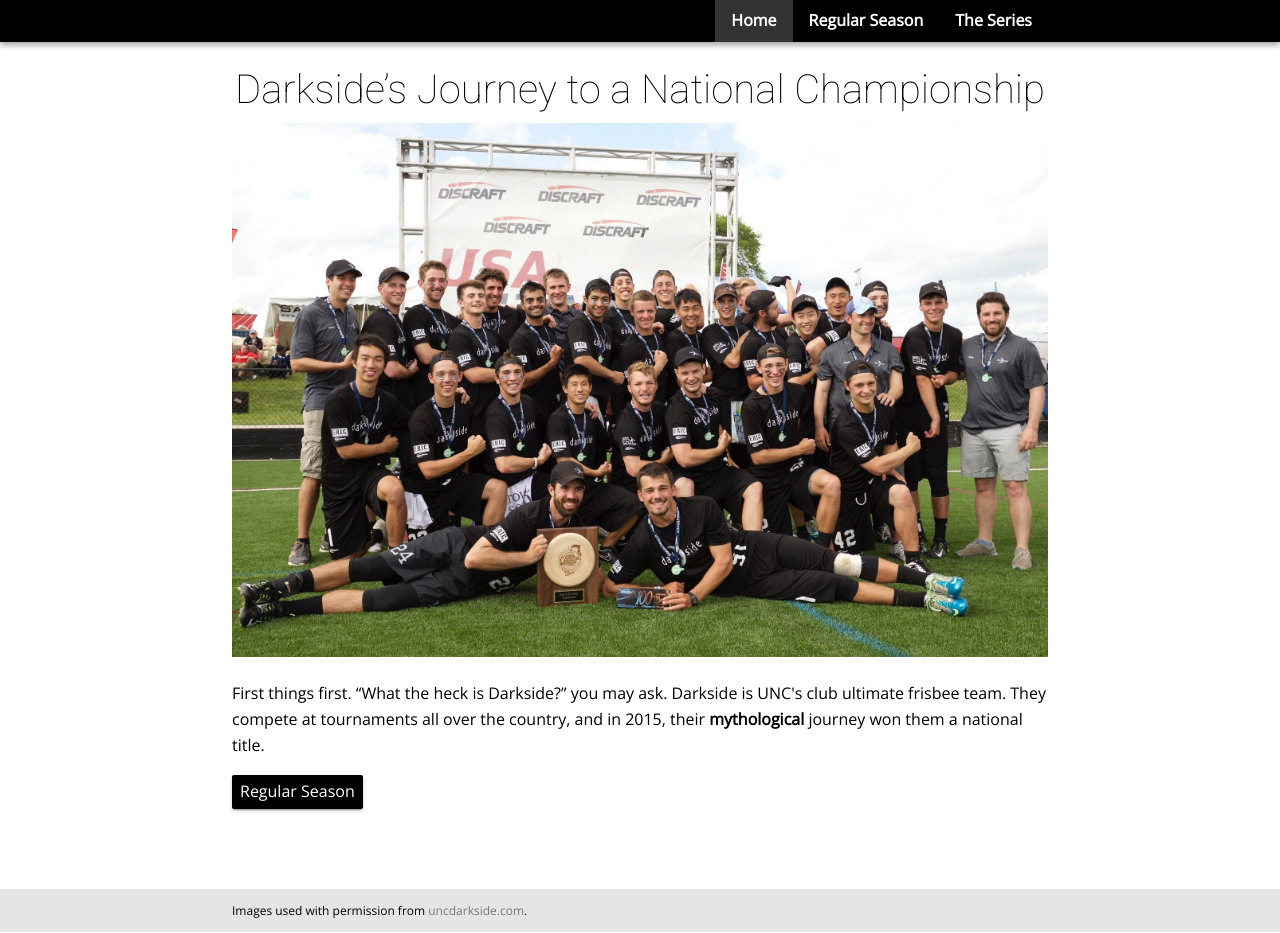
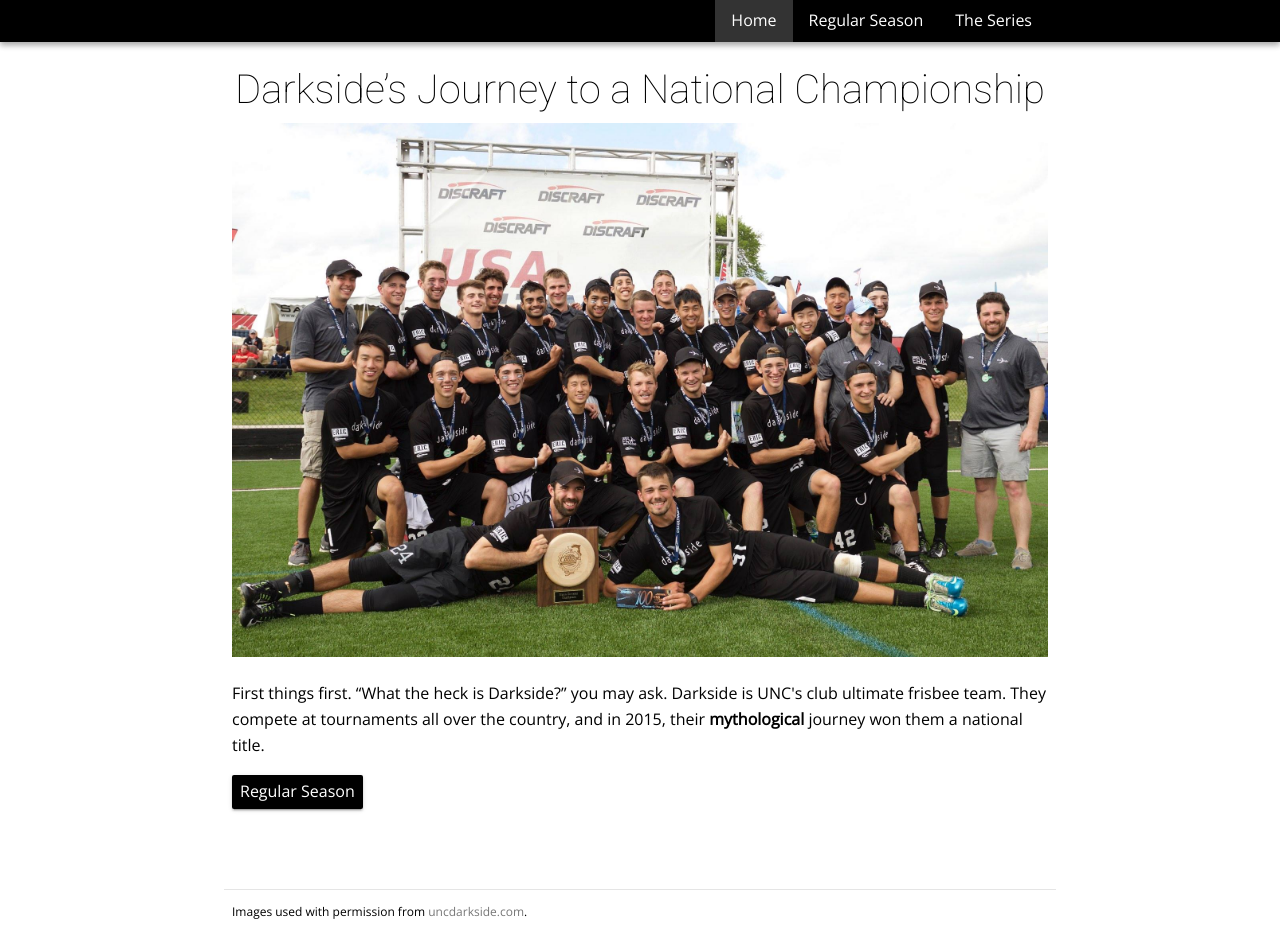
Before and after one commit to cdriehuys/comp426, a website: page a1/a1.html in a window 1280 px wide. Drawn offline with nearby package versions, Linux system fonts and the light colour scheme.

Commit message:
Use border for footer instead of background.
The border is a little less attention grabbing, and we're required to
have a border as part of the assignment.

```diff
--- a/a1/a1.css
+++ b/a1/a1.css
@@ -21,8 +21,11 @@ body {
 }
 
 footer {
-  background: #e5e5e5;
   margin-top: 5rem;
+}
+
+footer > .container {
+  border-top: 1px solid #e5e5e5;
 }
 
 h1,
@@ -111,7 +114,6 @@ p {
 
 .navbar__link {
   color: white;
-  font-weight: bold;
   margin: 0;
   padding: .25em .5em;
   text-decoration: none;
```
